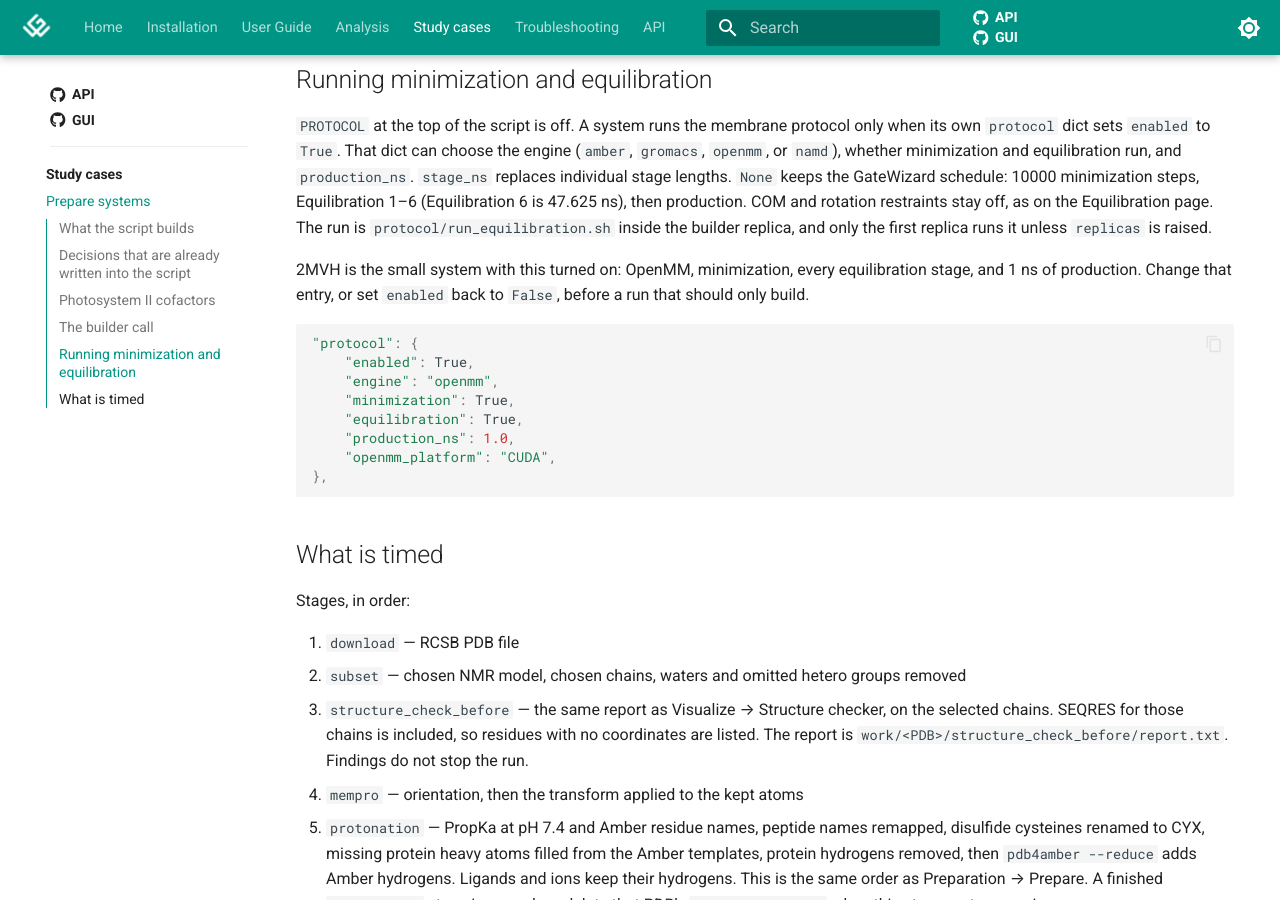
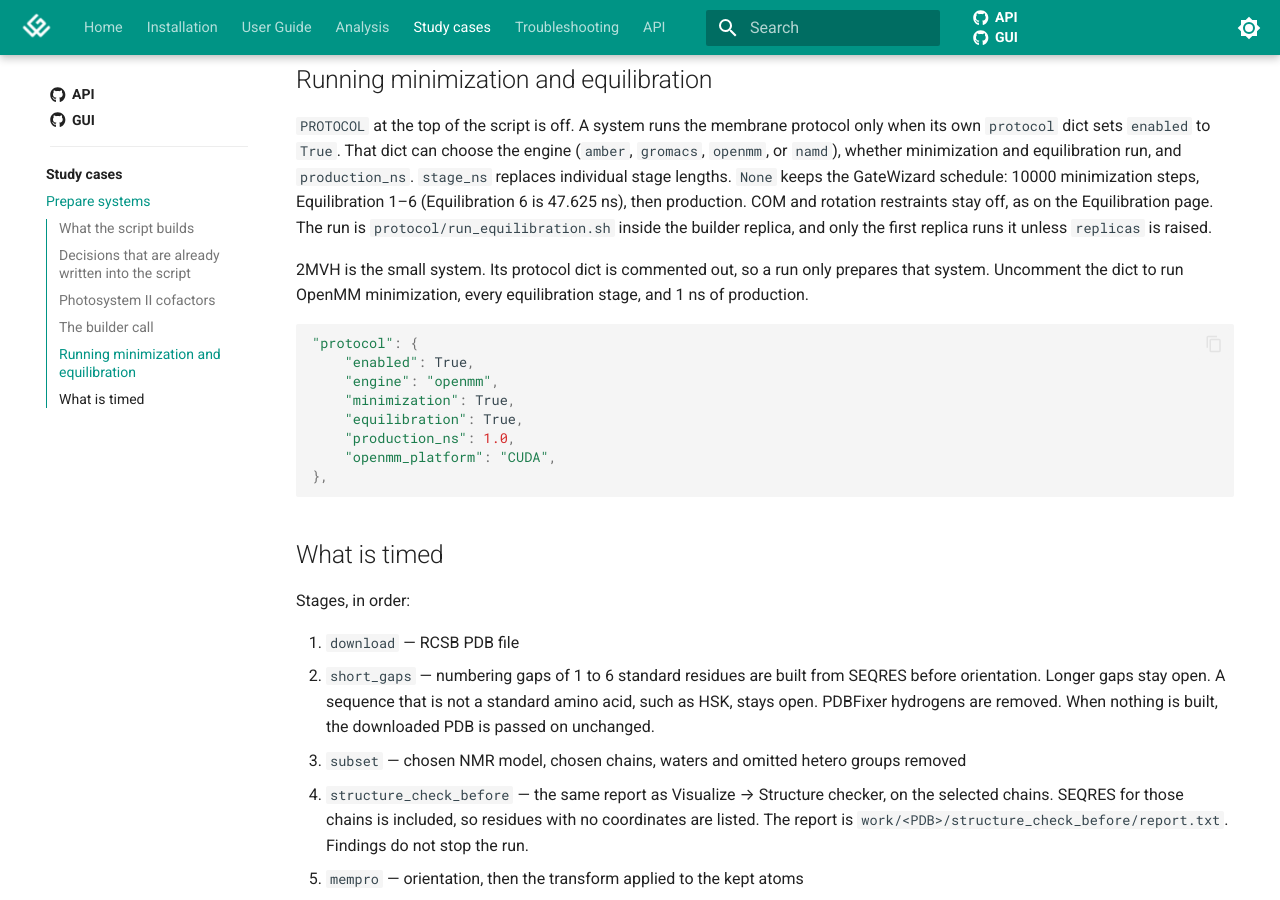
Before and after one commit to maurobedoya/gatewizard, an MkDocs documentation site: the page built from docs/study-cases/prepare-systems.md, in a window 1280 px wide and 900 px high, scrolled down 3734 px. Built offline with MkDocs 1.6.1 and Material for MkDocs 9.7.7, drawn with Linux system fonts in a browser that asks for light colours; comment, search, counter and statistics services are not loaded; the version menu is left out.

Commit message:
feat: fill short gaps before building the study systems
The prepare-systems script builds numbering gaps of 1 to 6 standard residues before orientation. A nonstandard residue such as HSK stays open. The 2MVH equilibration block is commented out, so that system is only prepared.

````diff
--- a/docs/study-cases/prepare-systems.md
+++ b/docs/study-cases/prepare-systems.md
@@ -109,7 +109,7 @@ After packmol-memgen, the generated `run_preparation.sh` checks the packed PDB.
 
 `PROTOCOL` at the top of the script is off. A system runs the membrane protocol only when its own `protocol` dict sets `enabled` to `True`. That dict can choose the engine (`amber`, `gromacs`, `openmm`, or `namd`), whether minimization and equilibration run, and `production_ns`. `stage_ns` replaces individual stage lengths. `None` keeps the GateWizard schedule: 10000 minimization steps, Equilibration 1–6 (Equilibration 6 is 47.625 ns), then production. COM and rotation restraints stay off, as on the Equilibration page. The run is `protocol/run_equilibration.sh` inside the builder replica, and only the first replica runs it unless `replicas` is raised.
 
-2MVH is the small system with this turned on: OpenMM, minimization, every equilibration stage, and 1 ns of production. Change that entry, or set `enabled` back to `False`, before a run that should only build.
+2MVH is the small system. Its protocol dict is commented out, so a run only prepares that system. Uncomment the dict to run OpenMM minimization, every equilibration stage, and 1 ns of production.
 
 ```python
 "protocol": {
@@ -127,14 +127,15 @@ After packmol-memgen, the generated `run_preparation.sh` checks the packed PDB.
 Stages, in order:
 
 1. `download` — RCSB PDB file
-2. `subset` — chosen NMR model, chosen chains, waters and omitted hetero groups removed
-3. `structure_check_before` — the same report as Visualize → Structure checker, on the selected chains. SEQRES for those chains is included, so residues with no coordinates are listed. The report is `work/<PDB>/structure_check_before/report.txt`. Findings do not stop the run.
-4. `mempro` — orientation, then the transform applied to the kept atoms
-5. `protonation` — PropKa at pH 7.4 and Amber residue names, peptide names remapped, disulfide cysteines renamed to CYX, missing protein heavy atoms filled from the Amber templates, protein hydrogens removed, then `pdb4amber --reduce` adds Amber hydrogens. Ligands and ions keep their hydrogens. This is the same order as Preparation → Prepare. A finished `protonation` stage is reused, so delete that PDB’s `protonation.json` when this step must run again.
-6. `structure_check_after` — the same checker on `prepared.pdb`. SEQRES is left out here because protonation renames residues. Numbering gaps and any heavy atoms the templates did not fill are still listed, in `work/<PDB>/structure_check_after/report.txt`.
-7. `ligand_parameters` — GAFF2 for each name in `parametrize`
-8. `builder` — one row per replica
-9. `protocol` — only when that system's `protocol` is enabled, and only for the first replica unless `replicas` is higher. This is minimization, equilibration, and production.
+2. `short_gaps` — numbering gaps of 1 to 6 standard residues are built from SEQRES before orientation. Longer gaps stay open. A sequence that is not a standard amino acid, such as HSK, stays open. PDBFixer hydrogens are removed. When nothing is built, the downloaded PDB is passed on unchanged.
+3. `subset` — chosen NMR model, chosen chains, waters and omitted hetero groups removed
+4. `structure_check_before` — the same report as Visualize → Structure checker, on the selected chains. SEQRES for those chains is included, so residues with no coordinates are listed. The report is `work/<PDB>/structure_check_before/report.txt`. Findings do not stop the run.
+5. `mempro` — orientation, then the transform applied to the kept atoms
+6. `protonation` — PropKa at pH 7.4 and Amber residue names, peptide names remapped, disulfide cysteines renamed to CYX, missing protein heavy atoms filled from the Amber templates, protein hydrogens removed, then `pdb4amber --reduce` adds Amber hydrogens. Ligands and ions keep their hydrogens. This is the same order as Preparation → Prepare. A finished `protonation` stage is reused, so delete that PDB’s `protonation.json` when this step must run again.
+7. `structure_check_after` — the same checker on `prepared.pdb`. SEQRES is left out here because protonation renames residues. Numbering gaps and any heavy atoms the templates did not fill are still listed, in `work/<PDB>/structure_check_after/report.txt`.
+8. `ligand_parameters` — GAFF2 for each name in `parametrize`
+9. `builder` — one row per replica
+10. `protocol` — only when that system's `protocol` is enabled, and only for the first replica unless `replicas` is higher. This is minimization, equilibration, and production.
 
 `results/timings.csv` and `results/summary.md` are rewritten after every finished stage and every builder replica. Stopping the run keeps the rows that already finished, including protein atom counts from `prepared.pdb` and system atom counts from each finished `system.pdb`. A failed replica stays in the table and is left out of the mean.
 
````
Also changed, not shown: CHANGELOG.md (+2 -2 lines), docs/api/preparation.md (+1 -1 lines), 3 other files.
